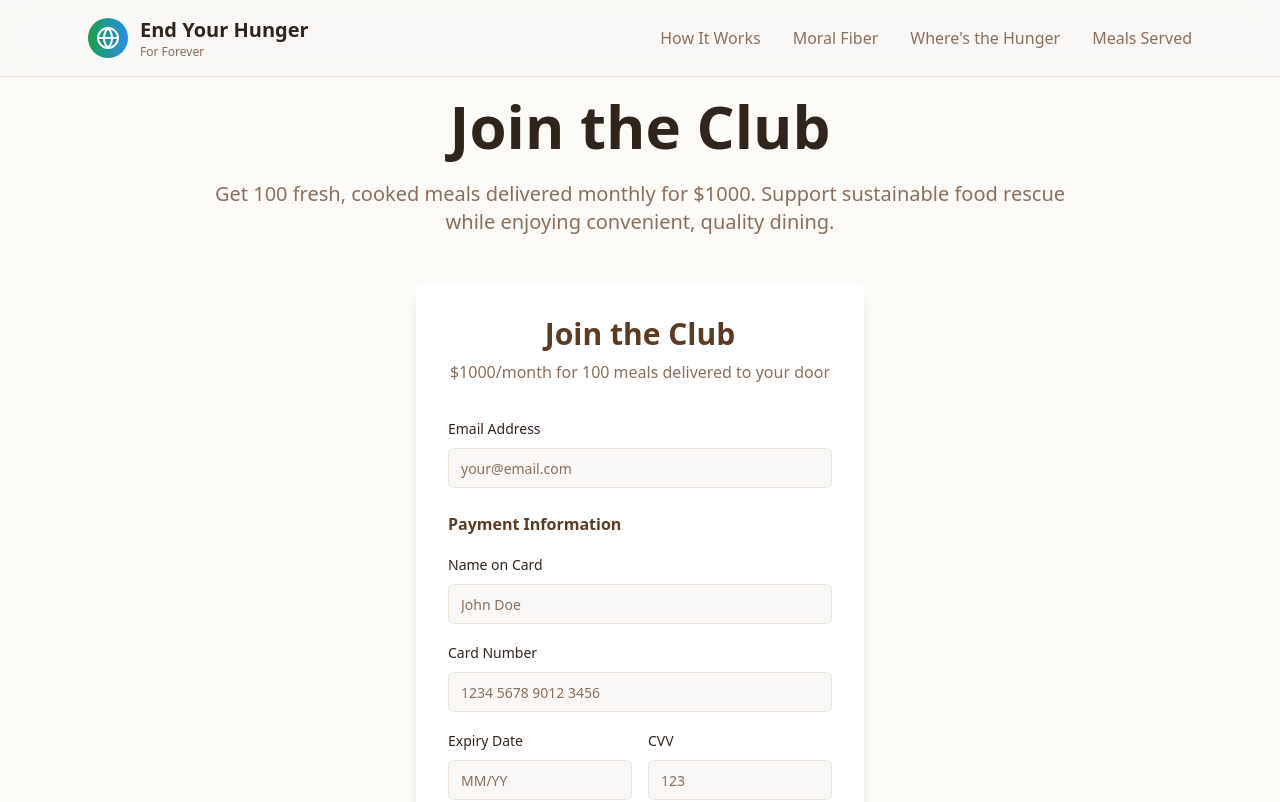
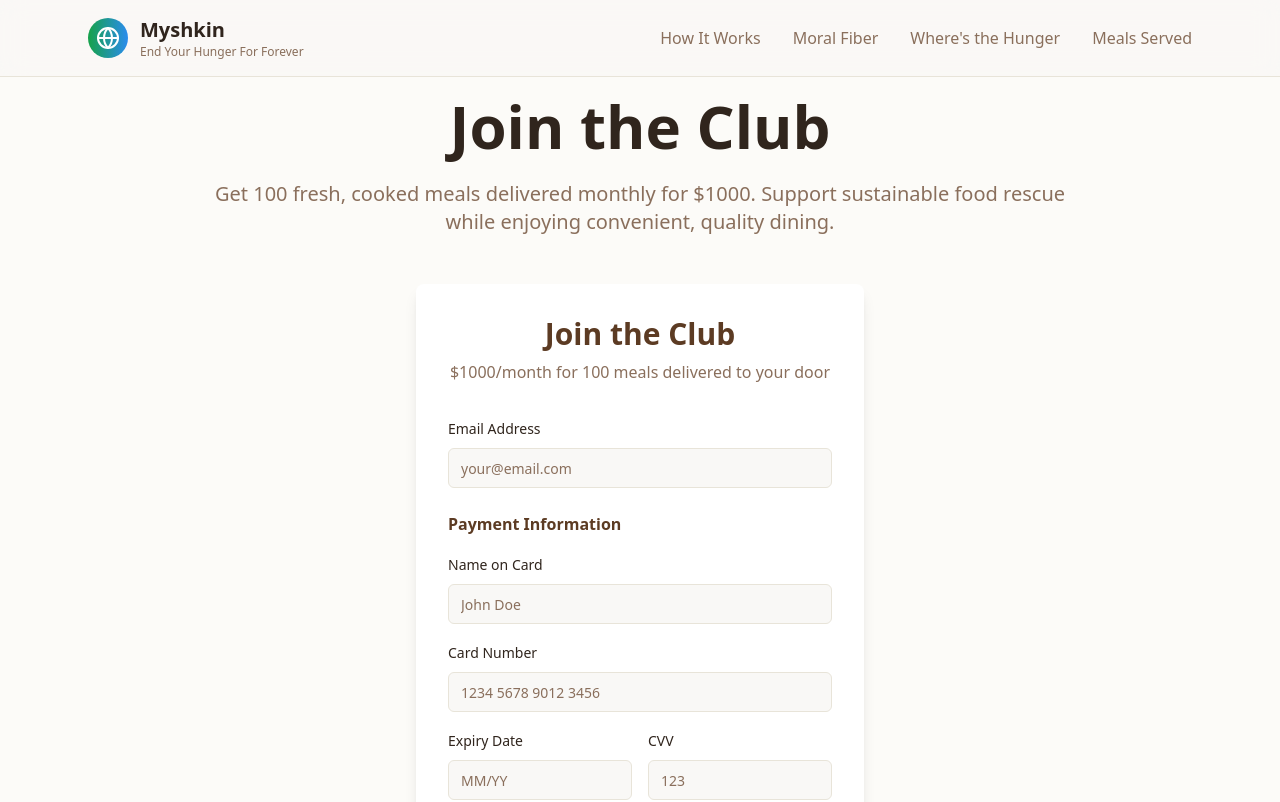
Before and after one commit to adityanarayanan95-collab/end-hunger-now, a React (Vite) app: page / in a window 1280 px wide. Shown: the top 802 px of the page. Built offline with nearby package versions, Linux system fonts and the light colour scheme.

Commit message:
Update header text
Changed the header text from "End Your Hunger" to "Myshkin" and the subtitle from "For Forever" to "End Your Hunger For Forever".
-edited src/components/Header.tsx

```diff
--- a/src/components/Header.tsx
+++ b/src/components/Header.tsx
@@ -11,8 +11,8 @@ export const Header = () => {
               <Globe className="w-6 h-6 text-white" />
             </div>
             <div>
-              <h1 className="text-xl font-bold text-foreground">End Your Hunger</h1>
-              <p className="text-xs text-muted-foreground">For Forever</p>
+              <h1 className="text-xl font-bold text-foreground">Myshkin</h1>
+              <p className="text-xs text-muted-foreground">End Your Hunger For Forever</p>
             </div>
           </a>
 
```
